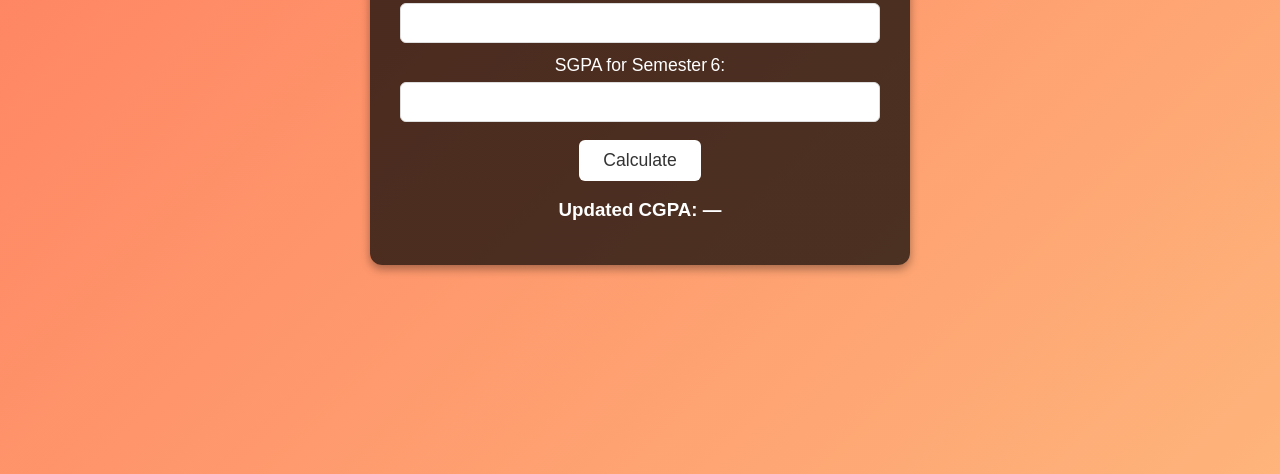
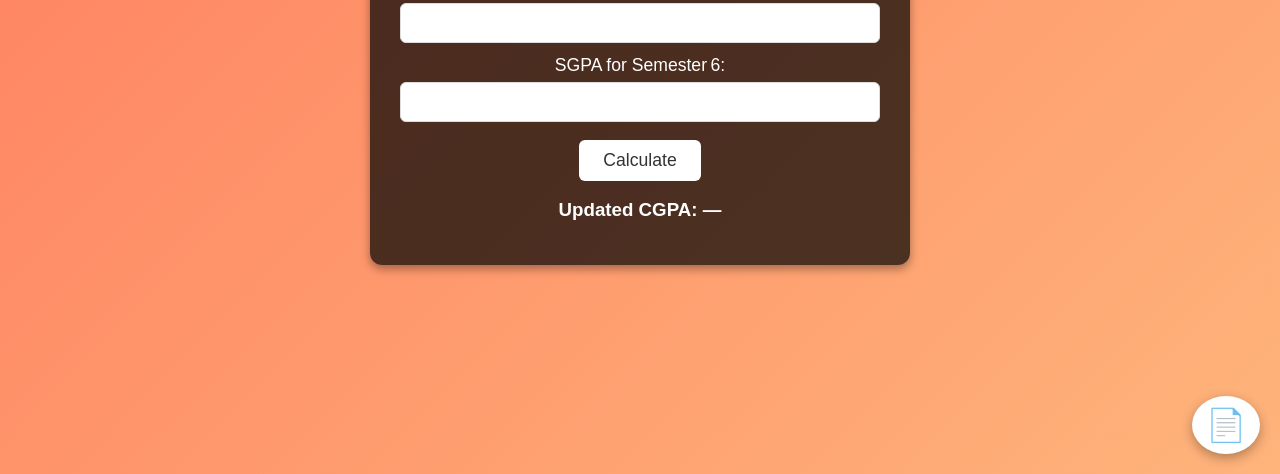
Before and after one commit to VibhayB/StudyConnect, a plain HTML site: page htmlfiles/cgpa.html in a window 1280 px wide. Shown: the part 326-800 px from the top of the page. Drawn offline with Linux system fonts and the light colour scheme.

Commit message:
Update cgpa.html

```diff
--- a/htmlfiles/cgpa.html
+++ b/htmlfiles/cgpa.html
@@ -41,7 +41,25 @@
       border: 1px solid #ddd;
       border-radius: 6px;
       box-sizing: border-box;
-    }
+    } #excel-icon {
+  position: fixed;
+  bottom: 20px;
+  right: 20px;
+  font-size: 32px;
+  background: #fff;
+  color: #333;
+  border-radius: 50%;
+  padding: 10px 14px;
+  box-shadow: 0 4px 12px rgba(0,0,0,0.3);
+  text-decoration: none;
+  transition: transform 0.2s, background 0.3s;
+  z-index: 999;
+}
+#excel-icon:hover {
+  background: #eee;
+  transform: scale(1.1);
+}
+
     button {
       margin-top: 18px;
       padding: 10px 24px;
@@ -73,6 +91,10 @@
     <h3>Updated CGPA: <span id="result">—</span></h3>
     <p id="error"></p>
   </div>
+  <a href="https://docs.google.com/spreadsheets/d/11qgVDqVmdrMVrBAOrVtgc7WD6aiPBy71/edit?usp=sharing&ouid=102305582136662791803&rtpof=true&sd=true" target="_blank" id="excel-icon" title="View CGPA Excel">
+  📄
+</a>
+
 
   <script>
     function calculate() {
```
